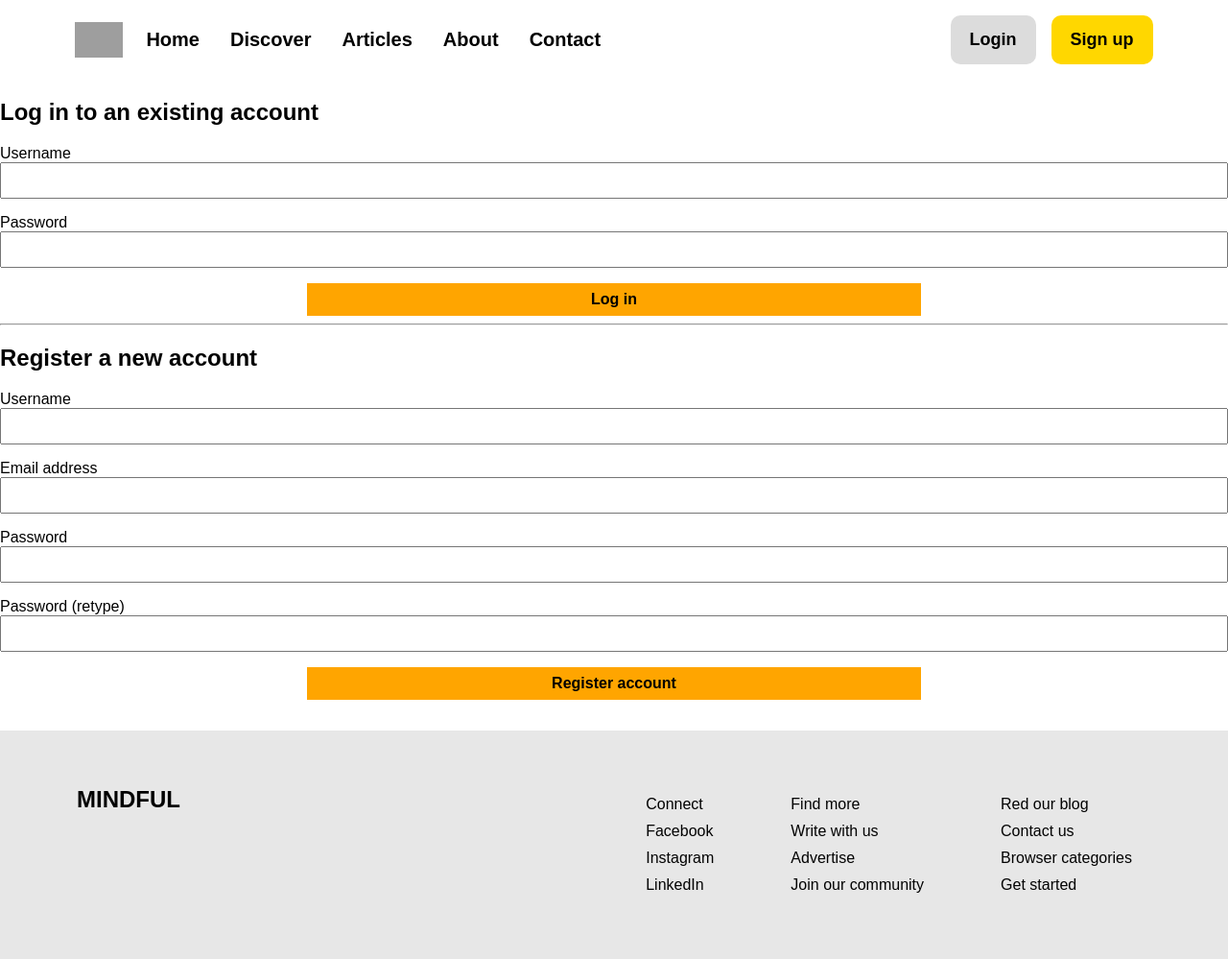
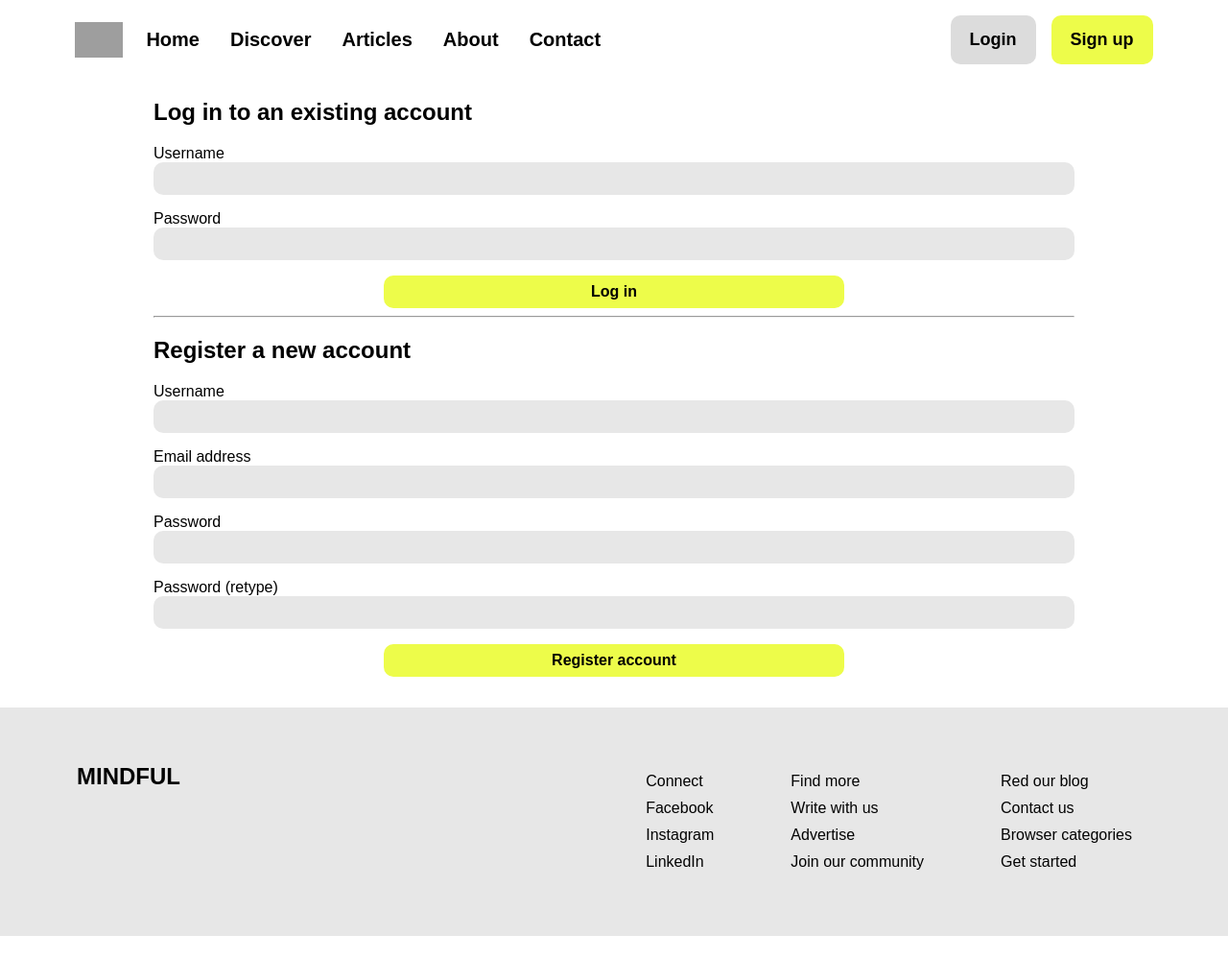
Before and after one commit to DominikSubocz/Mindful, a PHP site: page /Mindful/login.php in a window 1280 px wide. Shown: the whole page at 96% size. After the commit the page ends 975 px from the top, so only its background shows below. Run offline with PHP 8.4, Linux system fonts and the light colour scheme; grey boxes are pictures that could not be loaded.

Commit message:
Styling Register/Login Pages
Finished styling register and login page, I also changed style for the form according to the design image.

```diff
--- a/css/style.css
+++ b/css/style.css
@@ -19,12 +19,18 @@ body, button, input, textarea, select {
 }
 
 .button {
-  background-color: orange;
+  background-color:rgb(237, 252, 74);
   color: black;
   display: inline-block;
   font-weight: bold;
   padding: 8px 16px;
   text-decoration: none;
+}
+
+input{
+  border: none;
+  background-color: #E7E7E7ff;
+  border-radius: 10px;
 }
 
 
@@ -161,7 +167,6 @@ input.button {
 }
 
 .sign-up-btn{
-  background-color:gold;
   border-radius: 10px;
   padding:15px 20px !important;
   font-size: 18px !important;
@@ -343,6 +348,11 @@ input:not(input.button) {
   .articles-section{
     padding:10px 0;
   }
+
+  .authentication-container{
+    width: 75vw;
+    margin: 0 auto;
+  }
 }
 /* MOBILE AND TABLET */
 @media screen and (max-width: 949px) {
@@ -514,6 +524,11 @@ input:not(input.button) {
 
   .book-card h3 {
     width: 150px;
+  }
+
+  .authentication-container{
+    width: 75vw;
+    margin: 0 auto;
   }
 
 
@@ -798,4 +813,9 @@ input:not(input.button) {
   .book-card h3 {
     width: 150px;
   }
+
+  .authentication-container{
+    width: 75vw;
+    margin: 0 auto;
+  }
 }
--- a/login.php
+++ b/login.php
@@ -37,6 +37,8 @@ Components::pageHeader("Login", ["style"], ["mobile-nav"]);
 
 ?>
 
+<div class="authentication-container">
+    <div class="login-container">
         <h2>Log in to an existing account</h2>
 
         <form
@@ -64,9 +66,11 @@ Components::pageHeader("Login", ["style"], ["mobile-nav"]);
 
                 <?php if ($output && isset($_POST["loginSubmit"])) { echo $output; } ?>
         </form>
+    </div>
 
     <hr>
 
+    <div class="register-container">
         <h2> Register a new account</h2>
 
         <form
@@ -108,6 +112,8 @@ Components::pageHeader("Login", ["style"], ["mobile-nav"]);
 
             <?php if ($output && isset($_POST["registerSubmit"])) { echo $output; } ?>
         </form>
+    </div>
+</div>
 
 
 <?php
```
Lines whose indentation alone changed are shown as unchanged.
